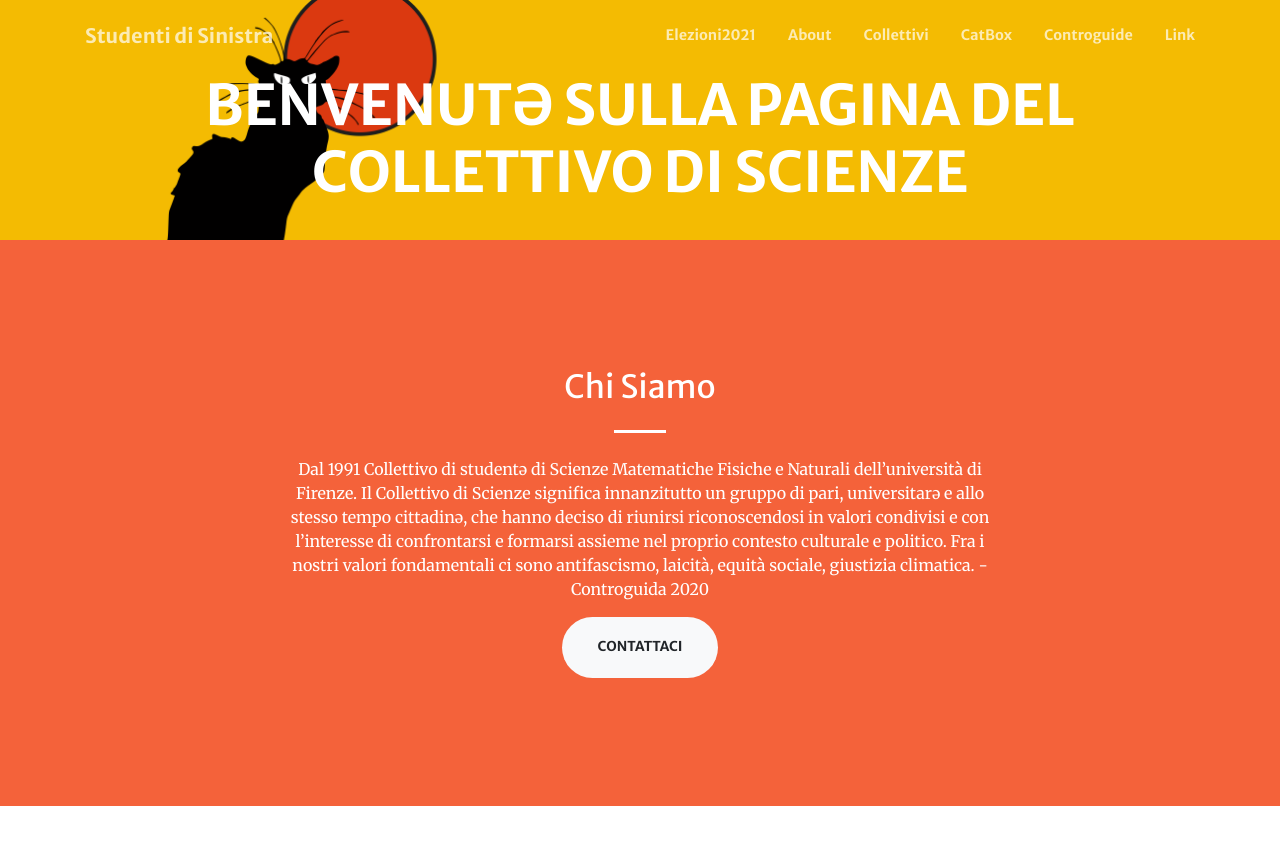
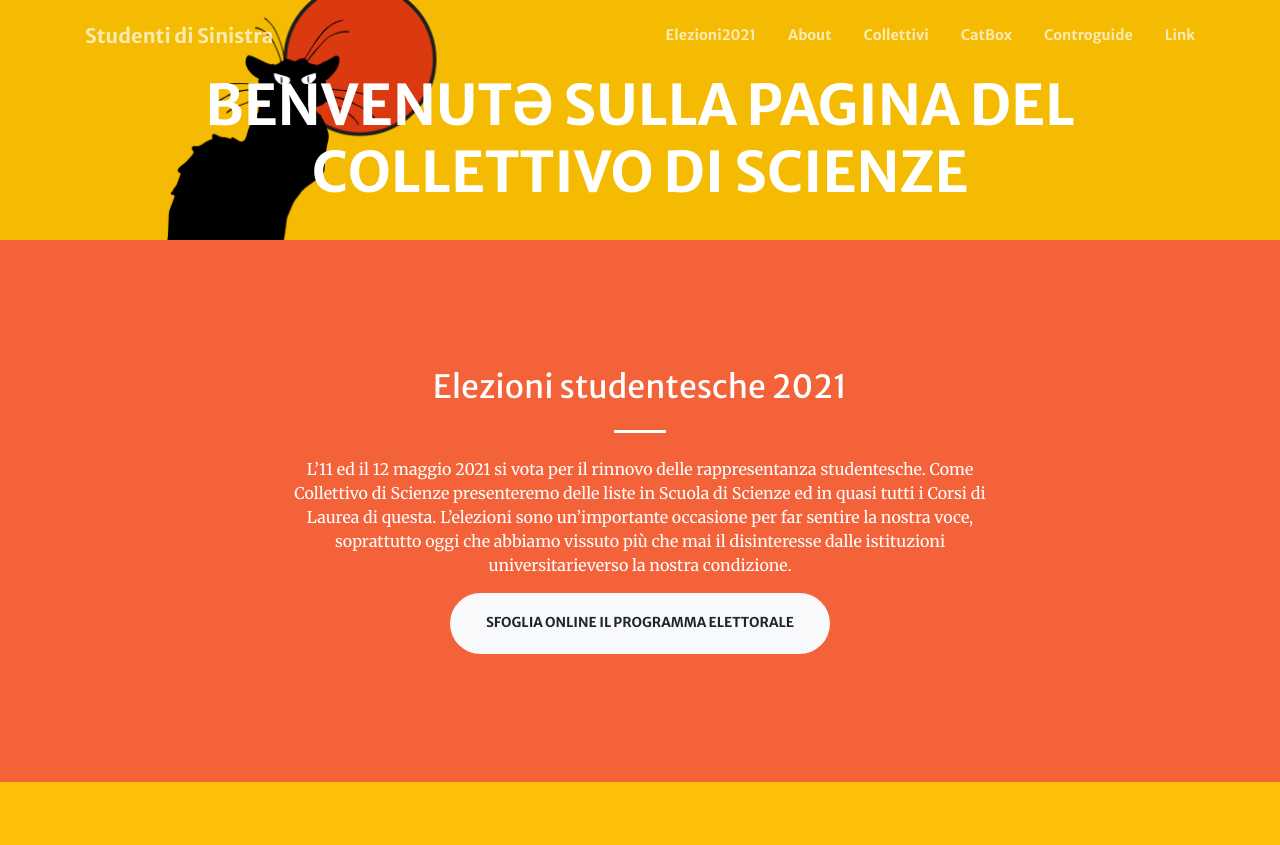
Before and after one commit to studentidisinistra/studentidisinistra.github.io, a Jekyll site: the page built from collettivodiscienze.md, in a window 1280 px wide and 900 px high. Shown: the top 845 px of the window. Built offline with Jekyll 4.4.1, drawn with Linux system fonts in a browser that asks for light colours; nearby versions of some CDN libraries.

Commit message:
Aggiornamenti elettorali collettivo scienze

```diff
--- a/collettivodiscienze.md
+++ b/collettivodiscienze.md
@@ -6,8 +6,18 @@ background_image: url('assets/img/backgrounds/scienze.png')
 
 sections:
   - type: call-to-action.html
+    section_id: Elezioni 2021
+    background_style: bg-primary
+    title: Elezioni studentesche 2021
+    text: L’11 ed il 12 maggio 2021 si vota per il rinnovo delle rappresentanza studentesche. Come Collettivo di Scienze presenteremo delle liste in Scuola di Scienze ed in quasi tutti i Corsi di Laurea di questa. L’elezioni sono un’importante occasione per far sentire la nostra voce, soprattutto oggi che abbiamo vissuto più che mai il disinteresse dalle istituzioni universitarieverso la nostra condizione.
+    actions:
+      - title: Sfoglia online il programma elettorale
+        url: './QR_Statici/P_SCIE'
+        class: btn-light
+
+  - type: call-to-action.html
     section_id: about
-    background_style: bg-primary
+    background_style: bg-warning
     title: Chi Siamo
     text: Dal 1991 Collettivo di studentə di Scienze Matematiche Fisiche e Naturali dell'università di Firenze. Il Collettivo di Scienze significa innanzitutto un gruppo di pari, universitarə e allo stesso tempo cittadinə, che hanno deciso di riunirsi riconoscendosi in valori condivisi e con l'interesse di confrontarsi e formarsi assieme nel proprio contesto culturale e politico. Fra i nostri valori fondamentali ci sono antifascismo, laicità, equità sociale, giustizia climatica. -Controguida 2020
     actions:
```
Also changed, not shown: QR_Statici/QR2.md (+2 -2 lines), iniziative/sopravvivenzadalbasso/catbox.md (+2 -1 lines).
